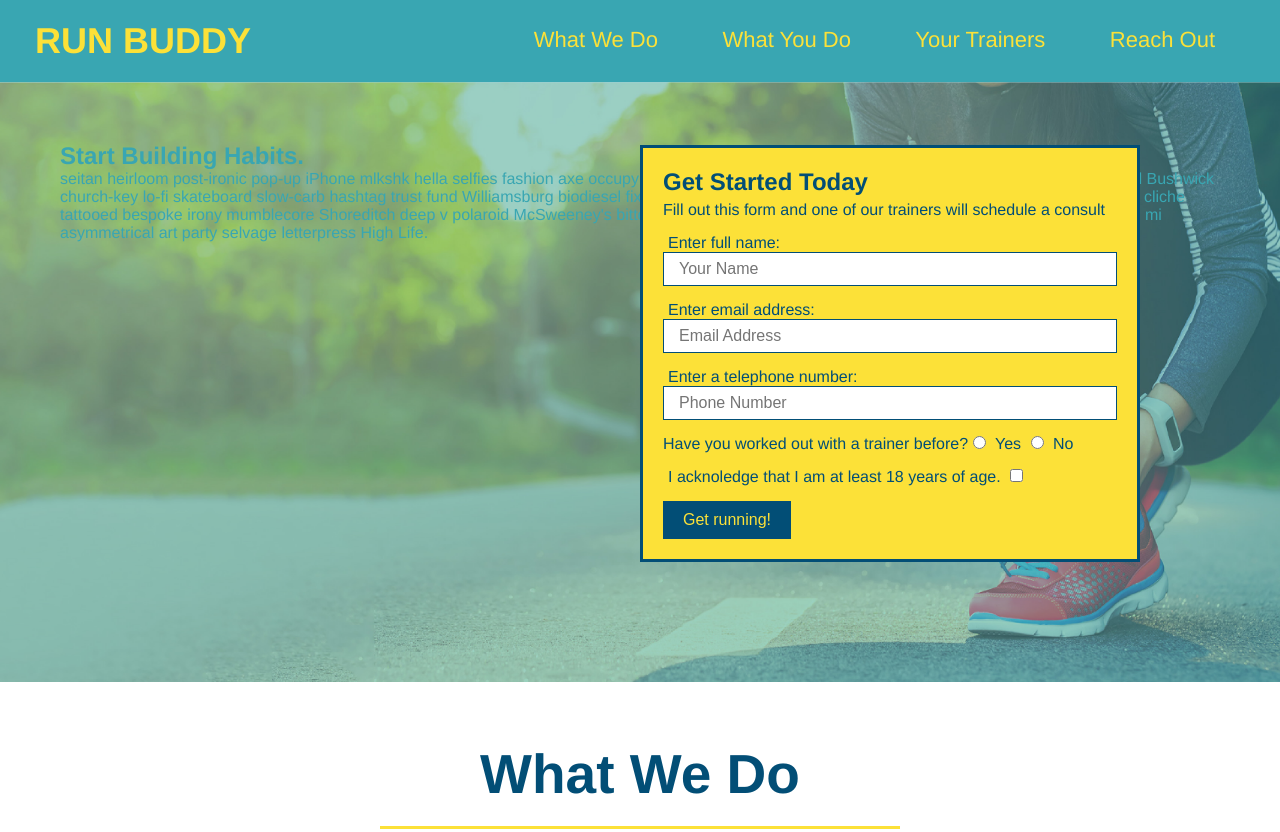
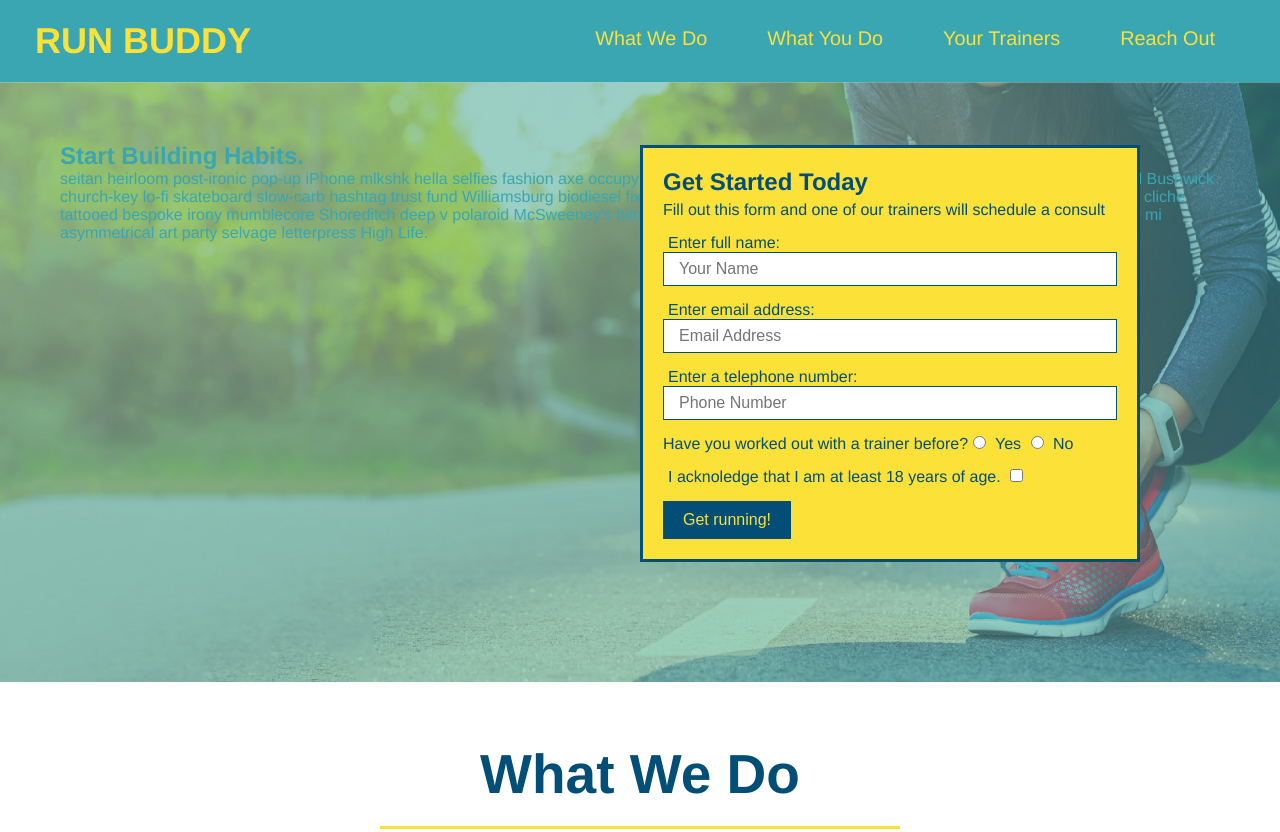
Before and after one commit to varis1993/run-buddy, a plain HTML site: page index.html in a window 1280 px wide. Shown: the top 832 px of the page. Drawn offline with Linux system fonts and the light colour scheme.

Commit message:
add flexbox to header

```diff
--- a/assets/css/style.css
+++ b/assets/css/style.css
@@ -35,15 +35,18 @@ header {
       margin: 7px 0;
  }
 
- header nav ul li {
-     display: inline;
- }
+ header nav ul {display: flex;
+  flex-wrap: wrap;
+  justify-content: space-between;
+  align-items: center;
+  list-style: none;
+}
 
  header nav ul li a {
-     margin: 0 30px;
-     font-weight: lighter;
-     font-size:22px;
- }
+  margin: 0 30px;
+  font-weight: lighter;
+  font-size: 1.55vw;
+}
 
  footer {
      background: #fce138;
```
